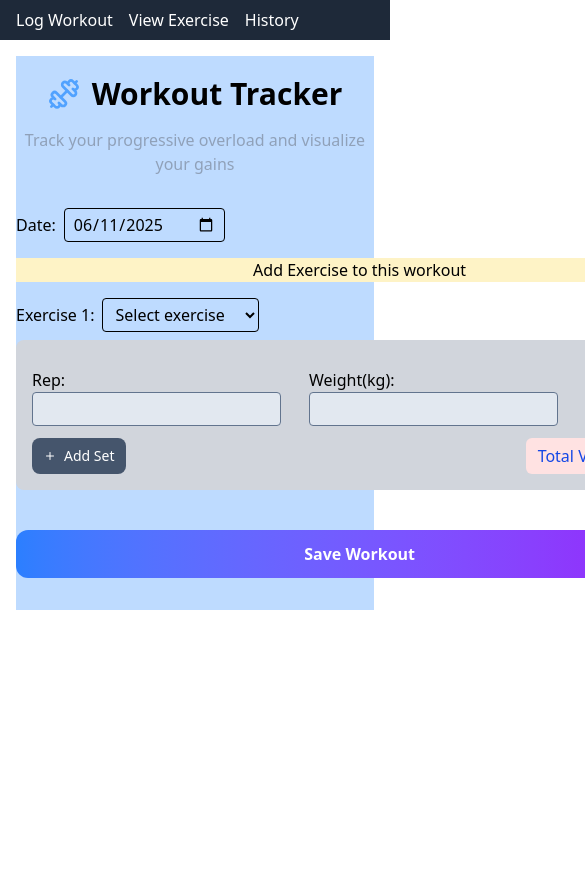
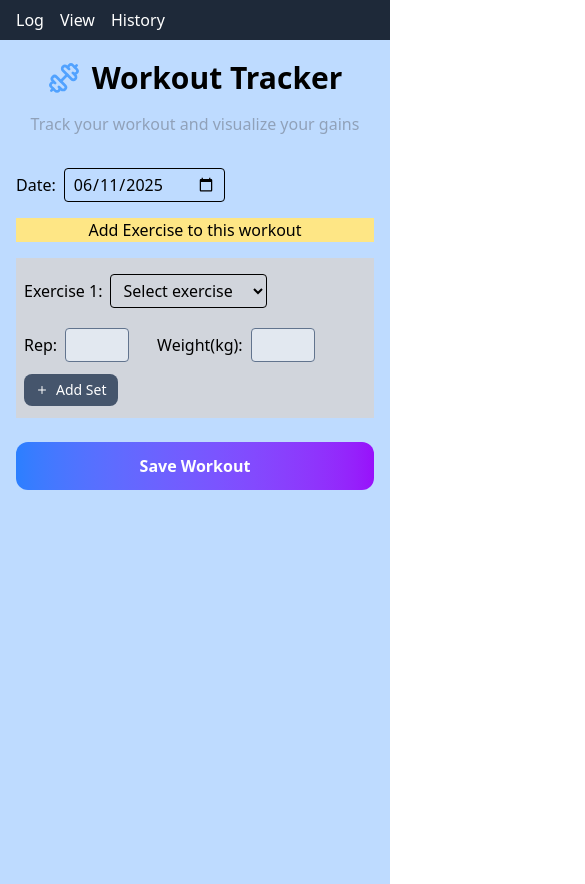
Before and after one commit to fifibox/progressive-overload-tracker, a React app: page / in a window 390 px wide. Shown: the top 884 px of the page, 585 px wide, since content can reach past the window. Before the commit the page ends 844 px from the top, so only its background shows below. Built offline with nearby package versions, Linux system fonts and the light colour scheme; the HTML template or start-up script is replaced by a standard one.

Commit message:
feat: improve UI for mobile first responsive design

```diff
--- a/src/components/AreaChart.jsx
+++ b/src/components/AreaChart.jsx
@@ -3,11 +3,11 @@ import { AreaChart, Area, XAxis, YAxis, CartesianGrid, Tooltip, ResponsiveContai
 
 export default function VolumeAreaChart({ data, exerciseName }) {
   return (
+    <div style={{ width: '100%', minWidth: 0, height: 260 }}>
+      <ResponsiveContainer width="100%" height={230}>
         <AreaChart
-      width={500}
-      height={230}
           data={data}
-      margin={{ top: 20, right: 40, left: 10 }}
+          margin={{ right: 10 }}
         >
           <defs>
             <linearGradient id="colorUv" x1="0" y1="0" x2="0" y2="1">
@@ -16,8 +16,22 @@ export default function VolumeAreaChart({ data, exerciseName }) {
             </linearGradient>
           </defs>
           <CartesianGrid strokeDasharray="5 5" />
-      <XAxis dataKey="date" />
-      <YAxis />
+          <XAxis
+            dataKey="date"
+            tickFormatter={date => {
+              // 假设 date 是 "2024-06-11"，只显示 "06-11"
+              if (!date) return '';
+              const parts = date.split('-');
+              return parts.length === 3 ? `${parts[1]}-${parts[2]}` : date;
+            }}
+            tick={{ fontSize: 10, angle: -40, textAnchor: 'end',fill: '#94a3b8' }} // 这里设置字体大小
+          />
+          <YAxis
+            width={30}
+            domain={['dataMin', 'auto']} // 最小值为数据最小值，不显示0
+            tickFormatter={value => value.toLocaleString()}
+            tick={{ fontSize: 10, angle: -40, textAnchor: 'end', fill: '#94a3b8' }} // 设置字体大小和角度
+          />
           <Tooltip content={<SmallTooltip />} />
           <Legend />
           <Area
@@ -29,6 +43,8 @@ export default function VolumeAreaChart({ data, exerciseName }) {
             fill="url(#colorUv)"
           />
         </AreaChart>
+      </ResponsiveContainer>
+    </div>
   );
 }
 
--- a/src/components/ExerciseForm.jsx
+++ b/src/components/ExerciseForm.jsx
@@ -25,7 +25,7 @@ function ExerciseForm({ sets = [], onSetsChange }) {
   const totalVolume = sets.reduce((sum, s) => sum + (Number(s.volume) || 0), 0);
 
   return (
-    <div className='bg-gray-300 p-4 rounded-lg mb-4'>
+    <div className='p-2 rounded-lg mb-1 w-full max-w-full sm:max-w-xl md:max-w-3xl lg:max-w-4xl xl:max-w-6xl'>
       {sets.map((set, idx) => (
         <SetForm
           key={idx}
@@ -42,9 +42,11 @@ function ExerciseForm({ sets = [], onSetsChange }) {
           <Plus className="w-3 h-3" />
           Add Set
         </button>
-        <div className='bg-red-100 px-3 py-1.5 rounded-md'>
-          <span className='text-blue-700'> Total Volume: {totalVolume.toFixed(0) + ' kg'}</span>
-        </div>
+        {totalVolume > 0 && (
+          <div className='px-3 py-1.5 rounded-md'>
+            <span className='text-slate-700'> Total Volume: {totalVolume.toFixed(0) + ' kg'}</span>
+          </div>
+        )}
       </div>
     </div>
   );
--- a/src/components/Layout.jsx
+++ b/src/components/Layout.jsx
@@ -5,7 +5,7 @@ export default function Layout() {
   return (
     <>
       <Navbar />
-      <main className="p-4">
+      <main>
         <Outlet />
       </main>
     </>
--- a/src/components/Navbar.jsx
+++ b/src/components/Navbar.jsx
@@ -3,8 +3,8 @@ import { Link } from 'react-router';
 export default function Navbar() {
   return (
     <nav className="bg-gray-800 text-white px-4 py-2 flex gap-4">
-      <Link to="/" className="hover:underline">Log Workout</Link>
-      <Link to="/view" className="hover:underline">View Exercise</Link>
+      <Link to="/" className="hover:underline">Log</Link>
+      <Link to="/view" className="hover:underline">View</Link>
       <Link to="/history" className="hover:underline">History</Link>
     </nav>
   );
--- a/src/components/SetForm.jsx
+++ b/src/components/SetForm.jsx
@@ -28,7 +28,7 @@ function SetForm({ value = {}, onChange }) {
           name="rep"
           value={value.rep || ''}
           onChange={handleChange}
-          className="px-2 py-1 bg-slate-200 border border-slate-500 rounded-sm"
+          className="w-16 px-2 py-1 bg-slate-200 border border-slate-500 rounded-sm"
         />
       </label>
       <label>
@@ -38,10 +38,10 @@ function SetForm({ value = {}, onChange }) {
           name="weight"
           value={value.weight || ''}
           onChange={handleChange}
-          className="px-2 py-1 bg-slate-200 border border-slate-500 rounded-sm"
+          className="w-16 px-2 py-1 bg-slate-200 border border-slate-500 rounded-sm"
         />
       </label>
-      <span className='mr-10 text-cyan-700'>
+      <span className="hidden md:inline mr-10 text-cyan-700">
         Volume: {value.rep && value.weight ? (value.rep * value.weight).toFixed(0) + ' kg' : '  '}
       </span>
     </div>
--- a/src/components/View.jsx
+++ b/src/components/View.jsx
@@ -36,11 +36,11 @@ export default function View() {
   return (
     <div className="text-center text-slate-500">
       <div className="mt-4 text-left bg-white rounded shadow p-4 mx-auto max-w-3xl">
-        <div className="flex gap-25 mb-4">
-        <h3 className="text-md md:text-xl font-semibold mb-6 flex items-center gap-2 ">
+        <div className="flex flex-row gap-6 mb-4">
+        <p className="mb-8 flex items-center">
           <TrendingUp className="w-5 h-5 text-green-400" />
-          Volume Progress
-        </h3>
+          <span className="ml-2 text-sm font-semibold sm:text-xl">Volume Progress</span>
+        </p>
 
         {/* Exercise Selector for Graph */}
         <div className="mb-4">
--- a/src/components/WorkoutForm.jsx
+++ b/src/components/WorkoutForm.jsx
@@ -67,17 +67,17 @@ function WorkoutForm() {
   };
 
   return (
-    <form onSubmit={handleSubmit}>
-      <div className="sm:max-w-2xl md:max-w-3xl lg:max-w-4xl xl:max-w-6xl mx-auto flex flex-col bg-blue-200">
+    <form onSubmit={handleSubmit} className="min-h-screen flex flex-col">
+      <div className="flex-1 px-4 w-full max-w-full sm:max-w-2xl md:max-w-3xl lg:max-w-4xl xl:max-w-6xl mx-auto flex flex-col bg-blue-200 sm:px-6 md:px-10 lg:px-16">
         {/* Header */}
         <div className="text-center mb-8 mt-5">
           <div className="flex items-center justify-center gap-3 mb-4">
             <Dumbbell className="w-8 h-8 text-blue-400" />
             <h1 className="text-3xl font-bold">Workout Tracker</h1>
           </div>
-          <p className="text-slate-400">Track your progressive overload and visualize your gains</p>
+          <p className="text-slate-400">Track your workout and visualize your gains</p>
         </div>
-        <div className="flex flex-col gap-4 width-500 mx-auto">
+        <div className="flex flex-col gap-4 w-full">
           {/* 日期选择 */}
           <label className="font-medium flex items-center gap-2">
             Date:
@@ -90,7 +90,7 @@ function WorkoutForm() {
           </label>
 
           <button
-            className="bg-amber-100"
+            className="bg-amber-200"
             onClick={addExercise}
             type="button"
           >
@@ -98,10 +98,10 @@ function WorkoutForm() {
           </button>
 
           {exercises.map((exercise, idx) => (
-            <div key={idx} className="mb-2">
-              <label className="mr-2">Exercise {idx + 1}:</label>
+            <div key={idx} className="mb-2 pt-4 bg-gray-300">
+              <label className="mr-2 pl-2">Exercise {idx + 1}:</label>
               <select
-                className="rounded border px-2 py-1 mr-4 mb-2"
+                className="rounded border px-2 py-1 mr-4"
                 value={exercise.name}
                 onChange={e => handleNameChange(idx, e.target.value)}
                 required
@@ -121,7 +121,8 @@ function WorkoutForm() {
           {/* Save Button */}
           <button
             type="submit"
-            className="py-3 mb-8 bg-gradient-to-r from-blue-500 to-purple-600 hover:from-blue-600 hover:to-purple-700 disabled:from-slate-600 disabled:to-slate-600 text-white font-semibold rounded-xl transition-all transform hover:scale-[1.02] disabled:scale-100 disabled:cursor-not-allowed"
+            className="
+            py-3 mb-8 bg-gradient-to-r from-blue-500 to-purple-600 hover:from-blue-600 hover:to-purple-700 disabled:from-slate-600 disabled:to-slate-600 text-white font-semibold rounded-xl transition-all transform hover:scale-[1.02] disabled:scale-100 disabled:cursor-not-allowed"
           >
             Save Workout
           </button>
```
Lines whose indentation alone changed are shown as unchanged.
